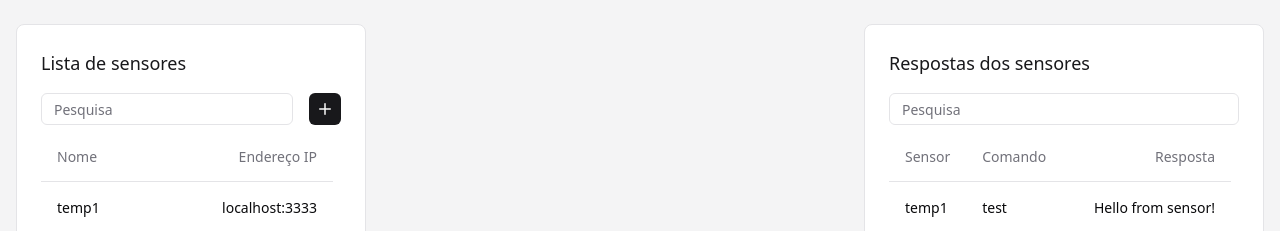
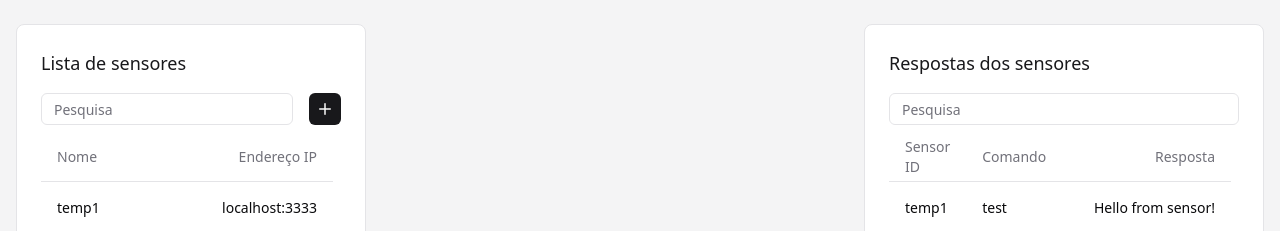
Before and after one commit to jnaraujo/tec502-iot-connect, a React (Vite) app in the folder client/: page / in a window 1280 px wide. Shown: the top 231 px of the page. Built offline with nearby package versions, Linux system fonts and the light colour scheme; a small style sheet from the web is missing.

Commit message:
feat: change sensor name

```diff
--- a/client/src/components/sensor-response-list.tsx
+++ b/client/src/components/sensor-response-list.tsx
@@ -83,7 +83,7 @@ export function SensorResponseList() {
         <Table>
           <TableHeader>
             <TableRow>
-              <TableHead className="w-8">Sensor</TableHead>
+              <TableHead className="w-8">Sensor ID</TableHead>
               <TableHead className="w-[100px]">Comando</TableHead>
               <TableHead className="text-right">Resposta</TableHead>
             </TableRow>
```
